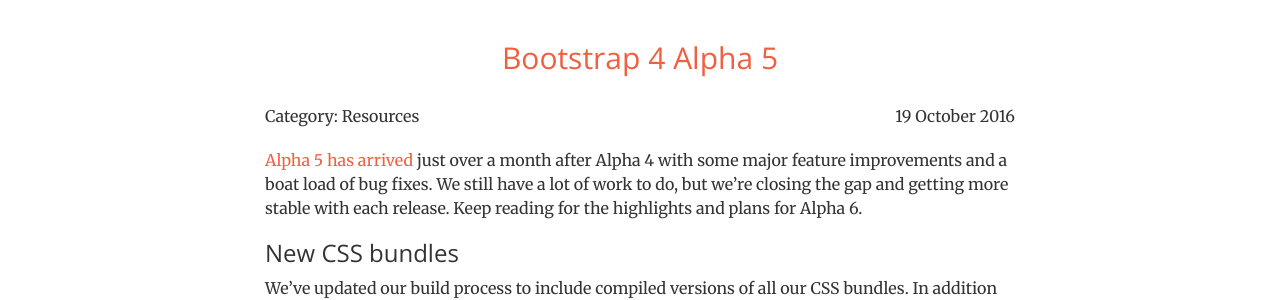
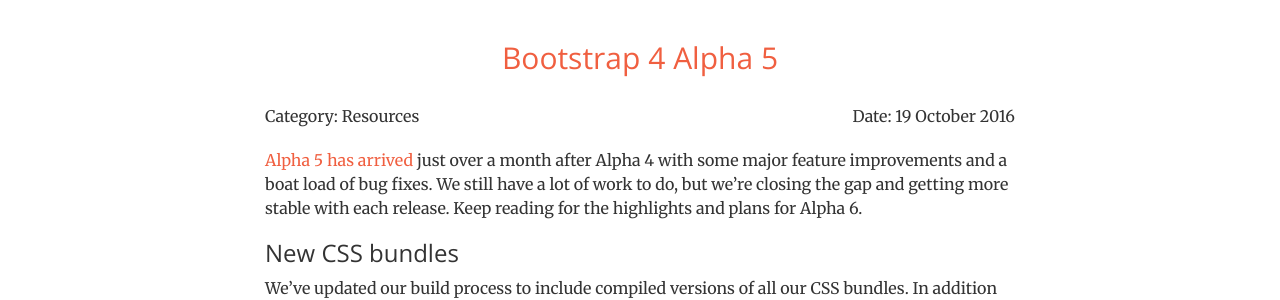
Before and after one commit to IamManchanda/creative-bootstrap, a Jekyll site: the page built from blog.html, in a window 1280 px wide and 900 px high. Shown: the part 381-681 px from the top of the window. Built offline with Jekyll 4.4.1, drawn with Linux system fonts in a browser that asks for light colours; some of the changed text lies outside the part shown.

Commit message:
design tweak, blog portion: added date on blog.html

```diff
--- a/blog.html
+++ b/blog.html
@@ -18,7 +18,7 @@
 					    			<p class="pull-left" style="margin-bottom: 0px;">Category: {{ post.category }}</p>
 					    		</div>
 					    		<div class="col-md-6">
-					    			<p class="pull-right" style="margin-bottom: 0px;">{{ post.date | date: "%d %B %Y" }}</p>
+					    			<p class="pull-right" style="margin-bottom: 0px;">Date: {{ post.date | date: "%d %B %Y" }}</p>
 					    		</div>
 					    	</div>
 							<p>
```
